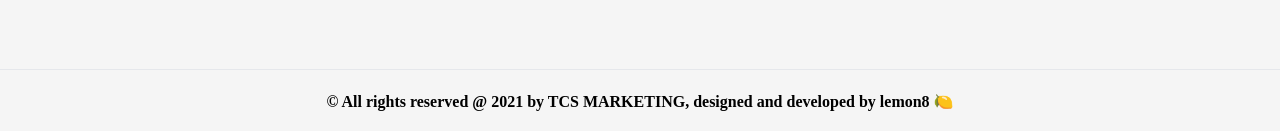
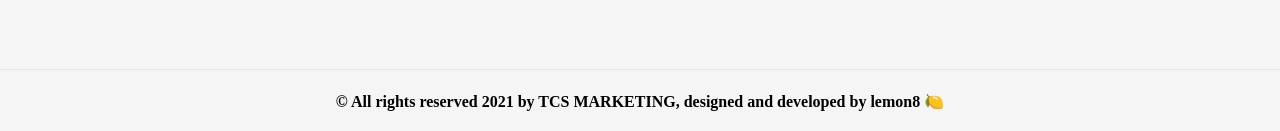
Before and after one commit to lemon-8/trend-laminates, a React (Create React App) app: page /Contact in a window 1280 px wide. Shown: the part 1450-1581 px from the top of the page. Built offline with nearby package versions, Linux system fonts and the light colour scheme.

Commit message:
Update Footer.js

```diff
--- a/src/components/Footer.js
+++ b/src/components/Footer.js
@@ -59,7 +59,7 @@ function Footer() {
                 </div>
             </footer>
             <hr className="px-0 bg-textColor" />
-            <p className="py-5 text-base font-semibold text-center">&#169; All rights reserved @ 2021 by TCS MARKETING, designed and developed by lemon8 🍋</p>
+            <p className="py-5 text-base font-semibold text-center">&#169; All rights reserved 2021 by TCS MARKETING, designed and developed by lemon8 🍋</p>
 
         </div>
     )
```
